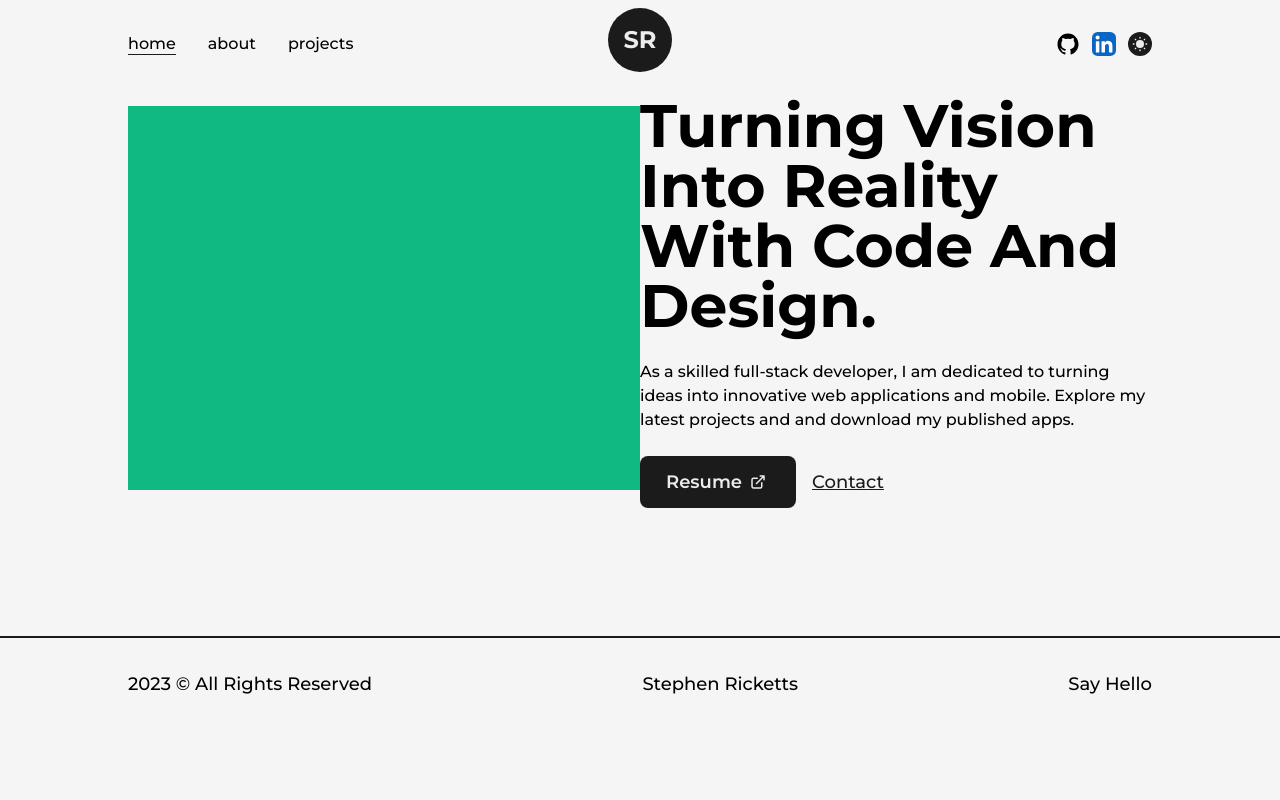
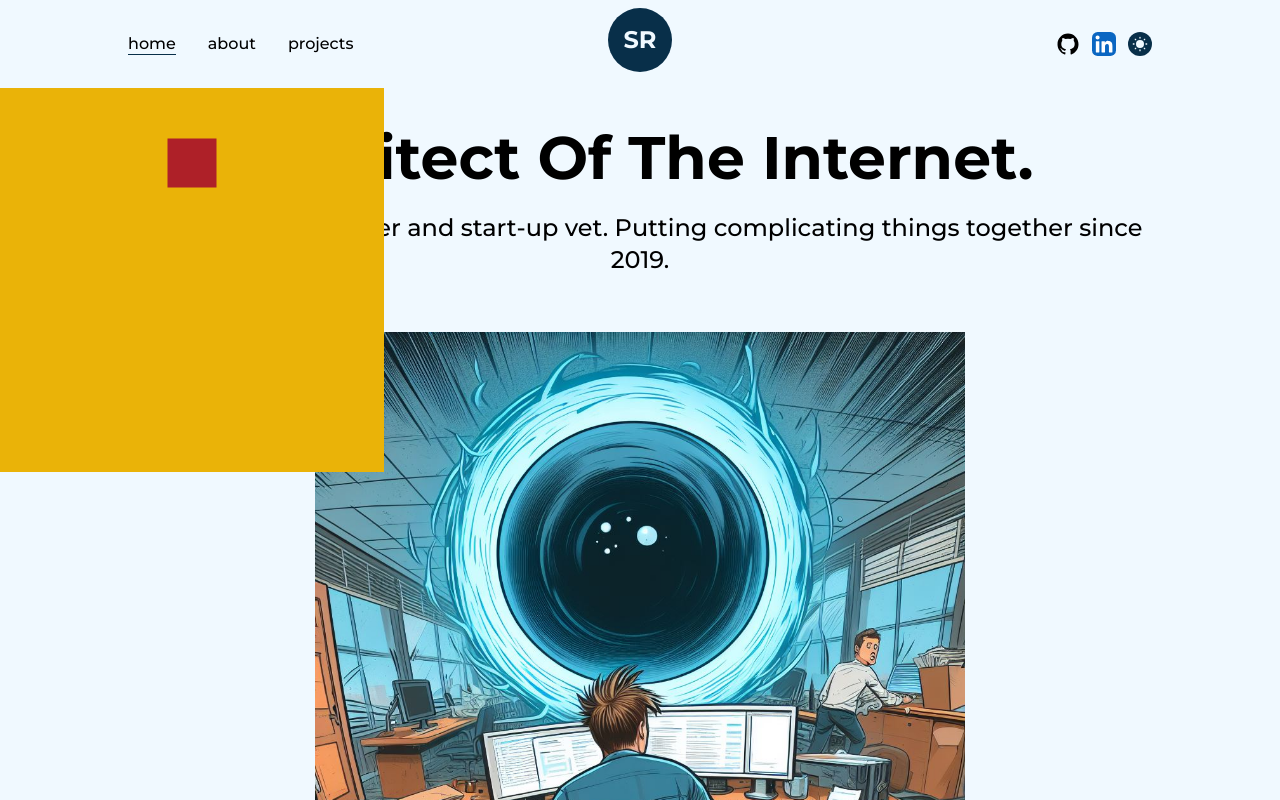
Before and after one commit to StephenRicketts/portfolio-2, a Next.js app: page / in a window 1280 px wide. Shown: the top 800 px of the page. Built offline with nearby package versions, Linux system fonts and the light colour scheme.

Commit message:
added images, changed titles, started with three js fiber

```diff
--- a/components/Experience.tsx
+++ b/components/Experience.tsx
@@ -63,10 +63,11 @@ export const Experience = () => {
       <h2 className="font-bold text-8x md:text-6xl xs:text-4xl mb-32 md:mb-16 w-full text-center">
         Experience
       </h2>
+      <p></p>
       <div ref={ref} className="w-[75%] mx-auto relative lg:w-[90%] md:w-full">
         <motion.div
           style={{ scaleY: scrollYProgress }}
-          className="absolute left-9 top-0 w-[4px] h-full bg-dark origin-top dark:bg-light md:w-[2px] md:left-[30px] xs:left-[20px]"
+          className="absolute left-9 top-0 w-[4px] h-full bg-dark origin-top dark:bg-primary drop-shadow-glow md:w-[2px] md:left-[30px] xs:left-[20px]"
         />
         <ul className="w-full flex flex-col items-start justify-between ml-4 xs:ml-2">
           <Details
--- a/components/ThreeScene.tsx
+++ b/components/ThreeScene.tsx
@@ -1,55 +1,56 @@
-import React, { useRef, useEffect } from "react";
-import * as THREE from "three";
+import { Canvas } from "@react-three/fiber";
 
-const ThreeScene: React.FC = () => {
-  const containerRef = useRef<HTMLDivElement>(null);
+export function ThreeScene() {
+  return (
+    <div id="canvas-container">
+      <Canvas>
+        <ambientLight intensity={0.1} />
+        <directionalLight color="red" position={[0, 0, 5]} />
+        <mesh>
+          <boxGeometry args={[2, 2, 2]} />
+          <meshStandardMaterial />
+        </mesh>
+      </Canvas>
+    </div>
+  );
+}
 
-  useEffect(() => {
-    if (typeof window !== "undefined") {
-      const scene = new THREE.Scene();
-      const camera = new THREE.PerspectiveCamera(
-        75,
-        window.innerWidth / window.innerHeight,
-        0.1,
-        1000
-      );
-      const renderer = new THREE.WebGLRenderer();
-      renderer.setSize(window.innerWidth, window.innerHeight);
-      containerRef.current?.appendChild(renderer.domElement);
-      camera.position.z = 5;
-      const geometry = new THREE.BoxGeometry();
-      const material = new THREE.MeshBasicMaterial({ color: "yellow" });
-      const cube = new THREE.Mesh(geometry, material);
-      scene.add(cube);
-      renderer.render(scene, camera);
+// import * as THREE from "three";
 
-      const handleResize = () => {
-        const width = window.innerWidth;
-        const height = window.innerHeight;
+// import { useEffect, useRef } from "react";
 
-        camera.aspect = width / height;
-        camera.updateProjectionMatrix();
+// function ThreeScene() {
+//   const refContainer = useRef(null);
+//   useEffect(() => {
+//     // === THREE.JS CODE START ===
+//     var scene = new THREE.Scene();
+//     var camera = new THREE.PerspectiveCamera(
+//       75,
+//       window.innerWidth / window.innerHeight,
+//       0.1,
+//       1000
+//     );
+//     var renderer = new THREE.WebGLRenderer({ alpha: true });
+//     renderer.setSize(window.innerWidth, window.innerHeight);
+//     // document.body.appendChild( renderer.domElement );
+//     // use ref as a mount point of the Three.js scene instead of the document.body
+//     refContainer.current &&
+//       //@ts-ignore
+//       refContainer.current.appendChild(renderer.domElement);
+//     var geometry = new THREE.BoxGeometry(1, 1, 1);
+//     var material = new THREE.MeshBasicMaterial({ color: "#ffffcc" });
+//     var cube = new THREE.Mesh(geometry, material);
+//     scene.add(cube);
+//     camera.position.z = 10;
+//     var animate = function () {
+//       requestAnimationFrame(animate);
+//       cube.rotation.x += 0.01;
+//       cube.rotation.y += 0.01;
+//       renderer.render(scene, camera);
+//     };
+//     animate();
+//   }, []);
+//   return <div ref={refContainer}></div>;
+// }
 
-        renderer.setSize(width, height);
-      };
-
-      const renderScene = () => {
-        cube.rotation.x += 0.01;
-        cube.rotation.y += 0.01;
-        renderer.render(scene, camera);
-        requestAnimationFrame(renderScene);
-      };
-
-      window.addEventListener("resize", handleResize);
-
-      // Clean up the event listener when the component is unmounted
-      return () => {
-        window.removeEventListener("resize", handleResize);
-      };
-    }
-  }, []);
-
-  return <div ref={containerRef} />;
-};
-
-export default ThreeScene;
+// export default ThreeScene;
--- a/package.json
+++ b/package.json
@@ -9,6 +9,7 @@
     "lint": "next lint"
   },
   "dependencies": {
+    "@react-three/fiber": "^8.15.9",
     "framer-motion": "^10.16.4",
     "next": "13.5.4",
     "react": "18.2.0",
@@ -18,7 +19,7 @@
   "devDependencies": {
     "@types/node": "20.8.6",
     "@types/react": "18.2.28",
-    "@types/three": "^0.157.0",
+    "@types/three": "^0.157.2",
     "autoprefixer": "^10.4.16",
     "eslint": "8.51.0",
     "eslint-config-next": "13.5.4",
--- a/pages/index.tsx
+++ b/pages/index.tsx
@@ -1,40 +1,47 @@
 import type { NextPage } from "next";
 import Head from "next/head";
-import ThreeScene from "../components/ThreeScene";
+import { ThreeScene } from "../components/ThreeScene";
 import { Layout } from "../components/Layout";
 import { AnimatedText } from "../components/AnimatedText";
 import Link from "next/link";
 import { OutsideLinkIcon } from "../components/Icons";
 import { Footer } from "../components/Footer";
 import Image from "next/image";
+import developerImage from "../public/images/developerImage.jpg";
 import { TransitionEffect } from "../components/TransitionEffect";
 
 const Home: NextPage = () => {
   return (
     <>
-      {/* <ThreeScene /> */}
+      <div className="absolute z-10 w-96 h-96 bg-yellow-500">
+        <ThreeScene />
+      </div>
+
       <div>
         <Head>
           <title>Create Next App</title>
         </Head>
         <TransitionEffect />
         <main className=" dark:text-light">
-          <Layout className="pt-0 md:pt-16 sm:pt-8">
-            <div className="flex items-center justify-between w-full lg:flex-col">
-              <div className="bg-emerald-500 w-1/2 h-96">
-                {/* <Image priority sizes="(max-width: 768px) 100vw, (max-width: 1200px) 50vw, 50vw"  /> */}
-              </div>
-              <div className="w-1/2 flex flex-col itemspcenter self-center lg:w-full lg:text-center">
+          <Layout className="pt-8 md:pt-16 sm:pt-8">
+            <div className="flex items-center justify-center w-full lg:flex-col text-center">
+              <div className="text-center ">
                 <AnimatedText
-                  text="Turning Vision Into Reality With Code and Design."
-                  className="!text-6xl xl:!text-5xl !text-left lg:!text-center lg:!text-6xl md:!text-5xl sm:!text-3xl"
+                  text="Architect of the internet."
+                  className="!text-6xl xl:!text-5xl lg:!text-6xl md:!text-5xl sm:!text-3xl"
                 />
-                <p className="py-4 text-base font-medium md:text-sm sm:text-xs">
-                  As a skilled full-stack developer, I am dedicated to turning
-                  ideas into innovative web applications and mobile. Explore my
-                  latest projects and and download my published apps.
+                <p className="py-4 font-medium text-2xl md:text-sm sm:text-xs">
+                  A full-stack developer and start-up vet. Putting complicating
+                  things together since 2019.
                 </p>
-                <div className="flex items-center self-start mt-2 lg:self-center">
+                <Image
+                  src={developerImage}
+                  alt="developer and desk"
+                  priority
+                  className="h-[650px] w-[650px] mx-auto my-10"
+                  // sizes="(max-width: 768px) 100vw, (max-width: 1200px) 50vw, 50vw"
+                />
+                <div className="flex items-center justify-center">
                   <Link
                     className="flex items-center bg-dark text-light p-2.5 px-6 rounded-lg text-lg font-semibold
                     hover:bg-light hover:text-dark border-2 border-solid border-transparent hover:border-dark
--- a/pages/projects.tsx
+++ b/pages/projects.tsx
@@ -75,12 +75,29 @@ const projects = () => {
         <meta name="description" content="any description" />
       </Head>
       <TransitionEffect />
-      <main className="w-full mb-16 flex flex-col items-center justify-center dark:text-light">
+      <main className="w-full mb-20 flex flex-col items-center justify-center dark:text-light">
         <Layout className="pt-16">
-          <AnimatedText
-            className="mb-16 lg:!text-7xl sm:mb-8 sm:!text-6xl xs:!text-4xl"
-            text="Imagination Trumps Knowledge"
-          />
+          <div className="flex flex-col">
+            <div className="w-2/3 mx-auto">
+              <AnimatedText
+                className="lg:!text-7xl sm:mb-8 sm:!text-6xl xs:!text-4xl"
+                text="I'm a grinder. I grind because I worry."
+              />
+            </div>
+            <div className="flex justify-end items-end w-3/4">
+              <AnimatedText
+                className="text-xl !text-right"
+                text="-Tom Wambsgans (Succession, 2023)"
+              />
+            </div>
+          </div>
+          <div className="pt-12">
+            <p>
+              Do not be alarmed, I don&apos;t actually worry THAT much, I just
+              like that quote. But I do grind. And this grinding has resulted in
+              ALOT of production code.
+            </p>
+          </div>
           <div className="grid grid-cols-12 gap-24 gap-y-32 xl:gap-x-16 lg:gap-x-8 md:gap-y-24 sm:gap-x-0">
             <div className="col-span-12">
               <FeaturedProject
--- a/tailwind.config.js
+++ b/tailwind.config.js
@@ -14,10 +14,16 @@ module.exports = {
         mont: ["var(--font-mont)", ...fontFamily.sans],
       },
       colors: {
-        dark: "#1b1b1b",
-        light: "#f5f5f5f5",
-        primary: "#B63E96",
-        primaryDark: "#58E6D9",
+        dark: "#082f49",
+        light: "#f0f9ff",
+        primary: "#FFFF33",
+        primaryDark: "#fde68a",
+      },
+      dropShadow: {
+        glow: [
+          "0 0px 20px rgba(255,255, 255, 0.35)",
+          "0 0px 65px rgba(255, 255,255, 0.2)",
+        ],
       },
       backgroundImage: {
         circularLight:
```
Also changed, not shown: public/images/developerImage.jpg (added), 1 other file (tests, documents, lock files or other folders).
